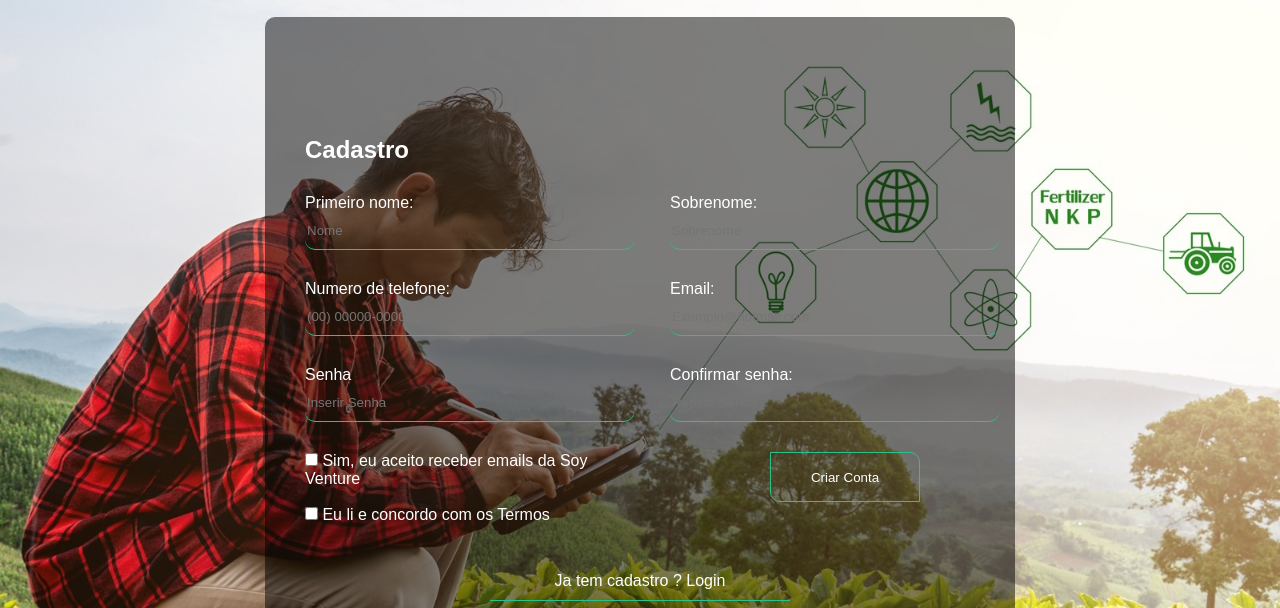
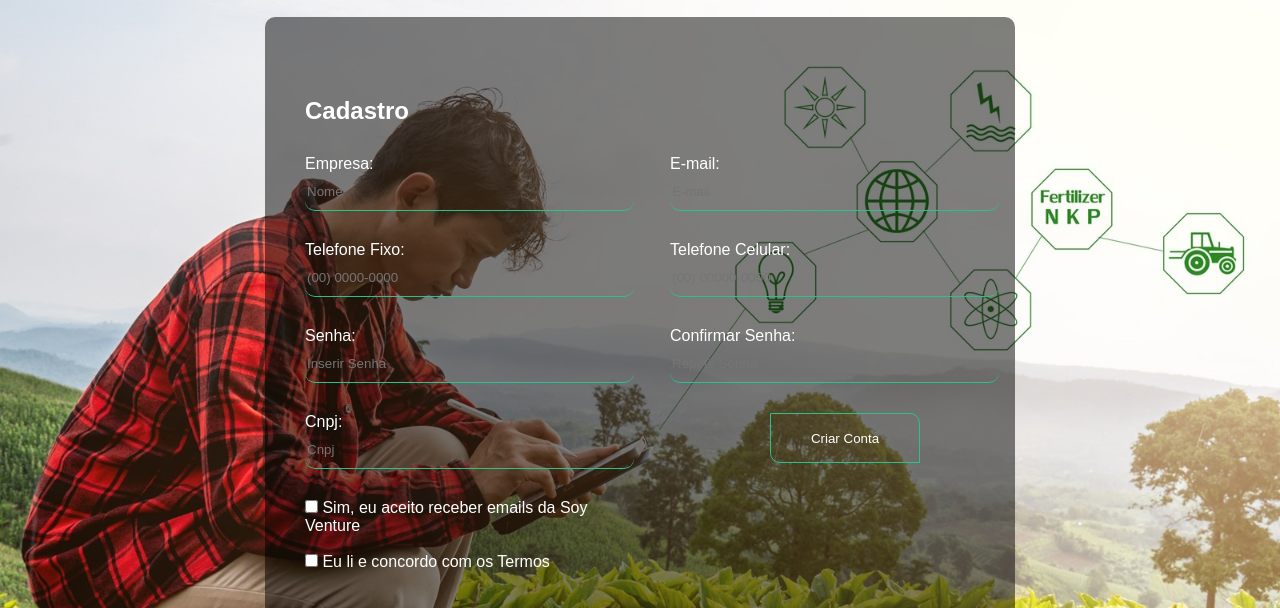
Before and after one commit to caiqueoak03/Sprint-2-Grupo-3, a plain HTML site: page pages/cadastro.html in a window 1280 px wide. Shown: the part 91-699 px from the top of the page. Drawn offline with Linux system fonts and the light colour scheme.

Commit message:
pages atualizada, menos a deshboard

```diff
--- a/pages/cadastro.html
+++ b/pages/cadastro.html
@@ -49,17 +49,18 @@
 					<div class="card_cadastro2">
 						<ul>
 							<h2>Cadastro</h2>
-							<li>Primeiro nome:<br><input placeholder="Nome" type="text"> </li>
-							<li>Numero de telefone: <br><input placeholder="(00) 00000-0000" type="text"></li>
-							<li>Senha <br><input placeholder="Inserir Senha" type="password"></li>
+							<li>Empresa:<br><input placeholder="Nome" type="text"> </li>
+							<li>Telefone Fixo: <br><input placeholder="(00) 0000-0000" type="text"></li>
+							<li>Senha:<br><input placeholder="Inserir Senha" type="password"></li>
+							<li>Cnpj:<br><input placeholder="Cnpj" type="text"></li>
 							<input type="checkbox"> Sim, eu aceito receber emails da Soy Venture</input> <br><br>
 							<input type="checkbox"> Eu li e concordo com os Termos</input>
 						</ul>
 						<div class="li_card">
 							<ul>
-								<li>Sobrenome: <br><input placeholder="Sobrenome" type="text"></li>
-								<li>Email: <br><input placeholder="Exemplo@hotmail.com" type="text"></li>
-								<li>Confirmar senha: <br><input placeholder="Repetir Senha" type="password"></li>
+								<li>E-mail:<br><input placeholder="E-mail" type="text"></li>
+								<li>Telefone Celular: <br><input placeholder="(00) 00000-0000" type="text"></li>
+								<li>Confirmar Senha: <br><input placeholder="Repetir Senha" type="password"></li>
 								<li><button>Criar Conta</button></li>
 
 							</ul>
--- a/styles/calculadora.css
+++ b/styles/calculadora.css
@@ -33,7 +33,7 @@ a {
 
 .box {
 	height: 85vh;
-	width: 380px;
+	width: 30%;
 	background-color: rgba(0, 0, 0, 0.5);
 	display: flex;
 	padding: 10px;
@@ -123,7 +123,7 @@ a {
 .card_cadastro2 ul {
 	width: 325px;
 	color: white;
-	margin: 0;
+	margin-right: 110px;
 }
 
 li input {
```
Also changed, not shown: pages/calculadora.html (+1 -3 lines).
